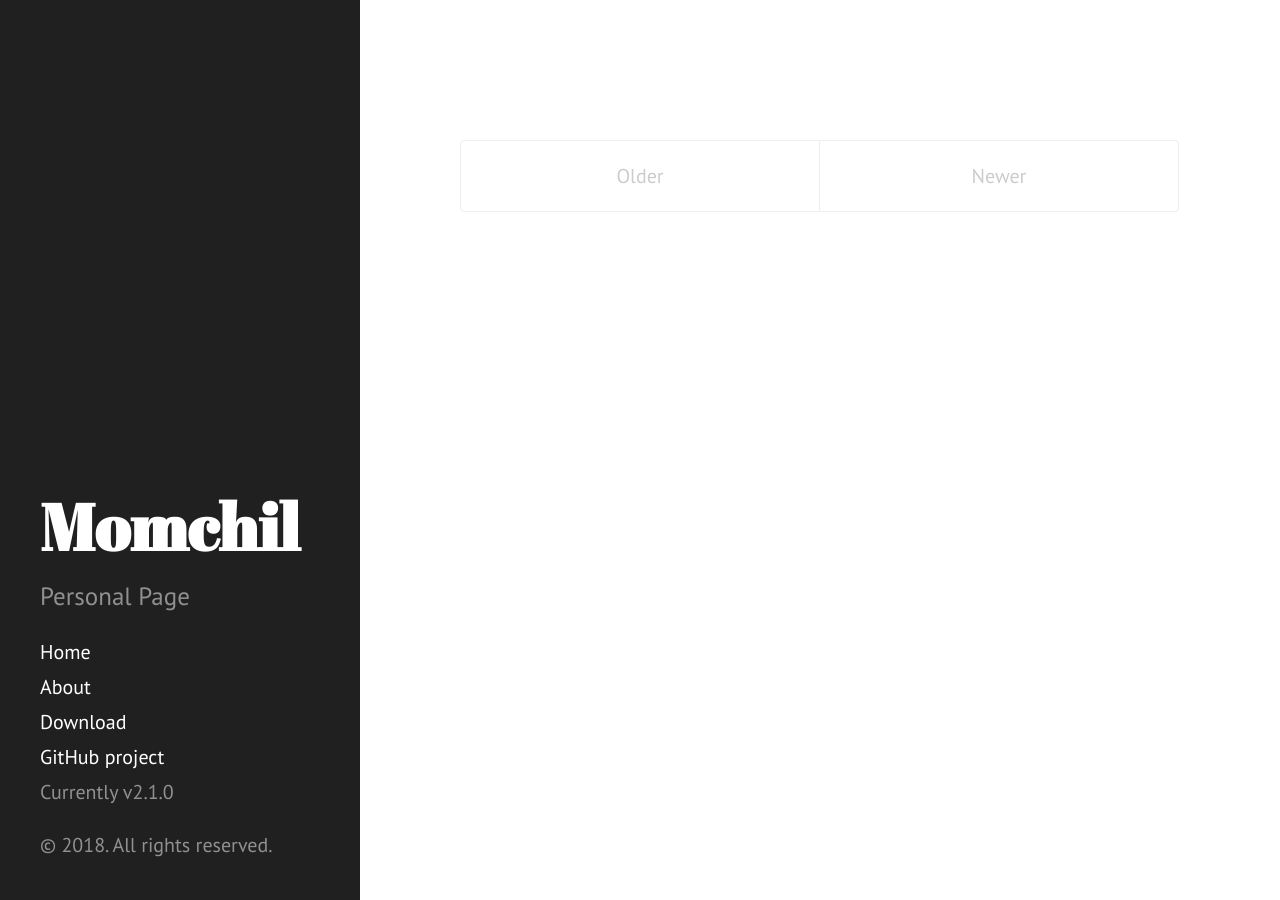
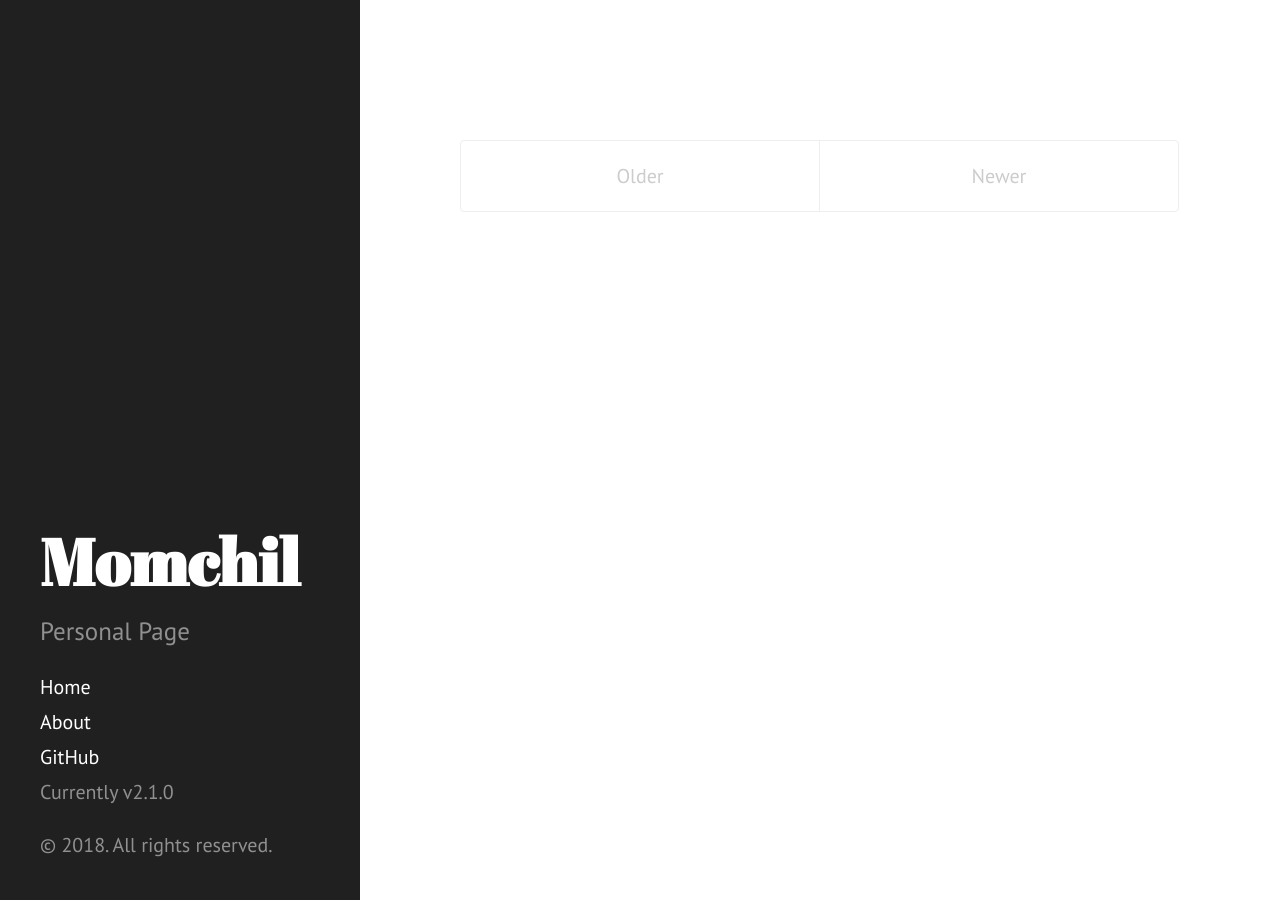
Before and after one commit to mhardalov/mhardalov.github.io, a Jekyll site: the page built from index.html, in a window 1280 px wide. Built offline with Jekyll 4.4.1, drawn with Linux system fonts in a browser that asks for light colours; Markdown is read by kramdown in place of the engine named in the settings; the list of posts is cut into pages by our own code.

Commit message:
Removed unsed items

```diff
--- a/_config.yml
+++ b/_config.yml
@@ -1,6 +1,6 @@
 # Dependencies
 markdown:         redcarpet
-highlighter:      pygments
+highlighter:      rouge
 
 # Setup
 title:            Momchil
--- a/_includes/sidebar.html
+++ b/_includes/sidebar.html
@@ -26,8 +26,7 @@
         {% endif %}
       {% endfor %}
 
-      <a class="sidebar-nav-item" href="{{ site.github.repo }}/archive/v{{ site.version }}.zip">Download</a>
-      <a class="sidebar-nav-item" href="{{ site.github.repo }}">GitHub project</a>
+      <a class="sidebar-nav-item" href="{{ site.github.repo }}">GitHub</a>
       <span class="sidebar-nav-item">Currently v{{ site.version }}</span>
     </nav>
 
```
